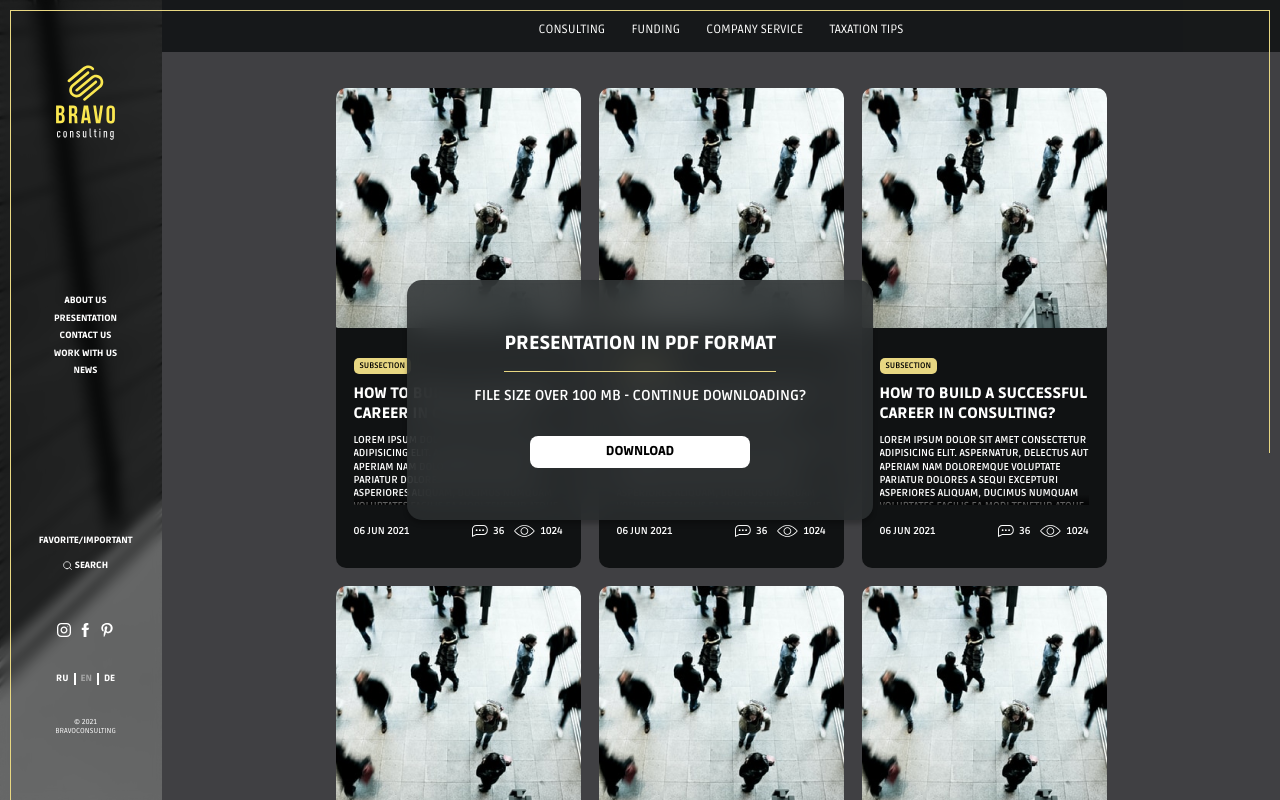
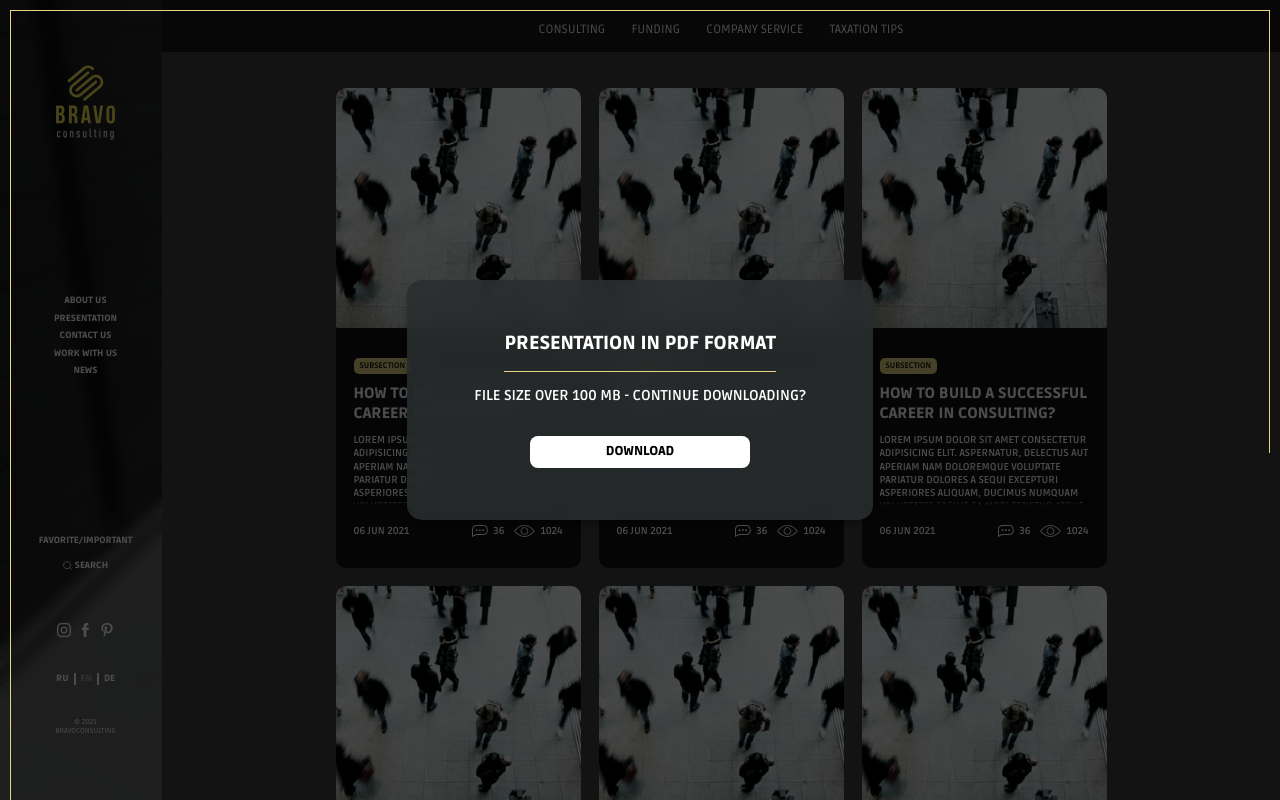
Before and after one commit to mainrashagit/bravo, a Next.js app: page /news in a window 1280 px wide. Both pictures are taken after a click on the link "PRESENTATION". Built offline with nearby package versions, Linux system fonts and the light colour scheme.

Commit message:
add bg and position fixed to presentation

```diff
--- a/modules/presentation/presentation.module.sass
+++ b/modules/presentation/presentation.module.sass
@@ -2,9 +2,11 @@
 
 .wrapper
     @extend %position-fit
+    position: fixed
     @extend %flex-center
     z-index: 200
     cursor: pointer
+    background: rgba(0,0,0,0.7)
 
 .pres
     @extend %flex-center
```
